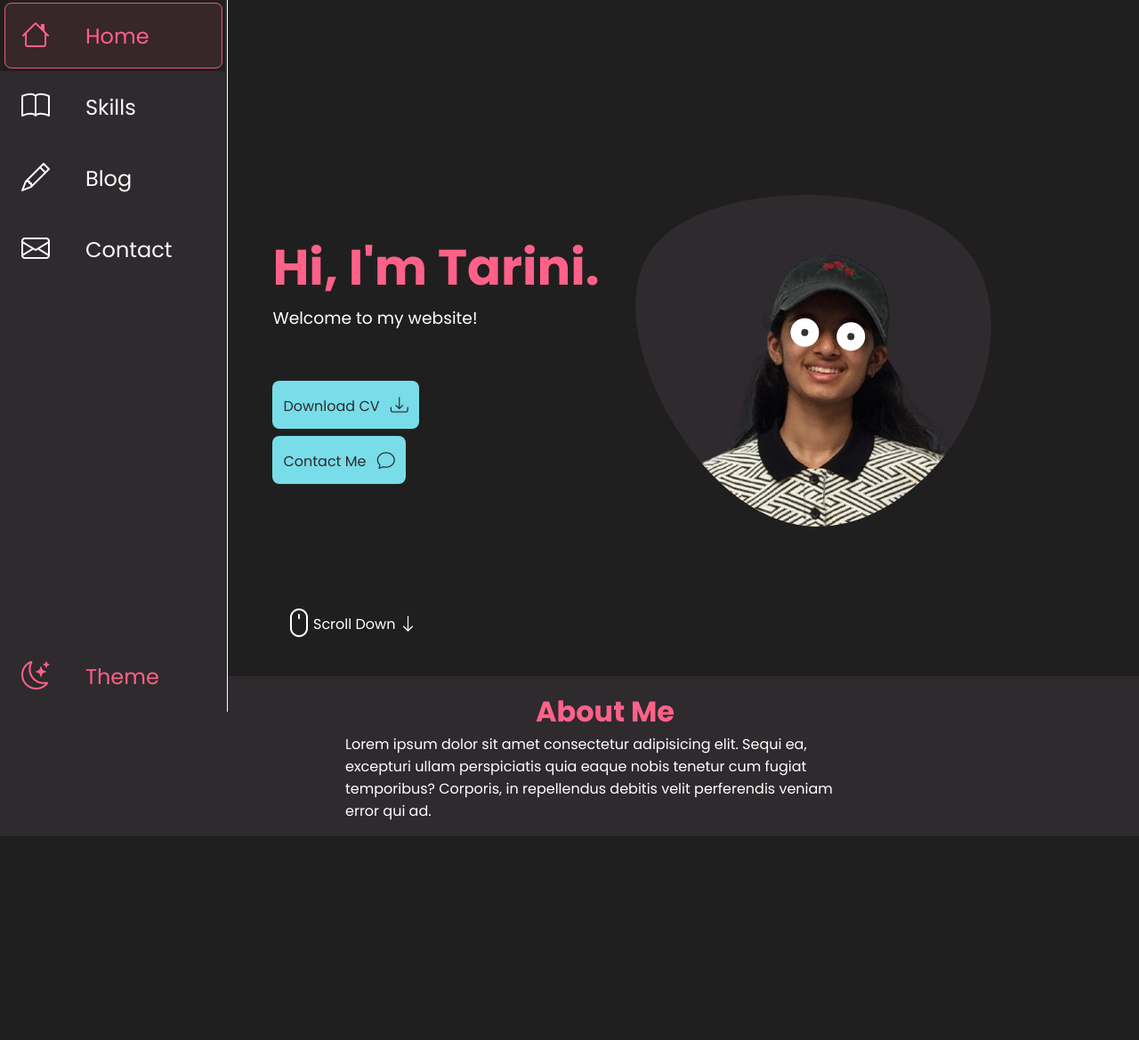
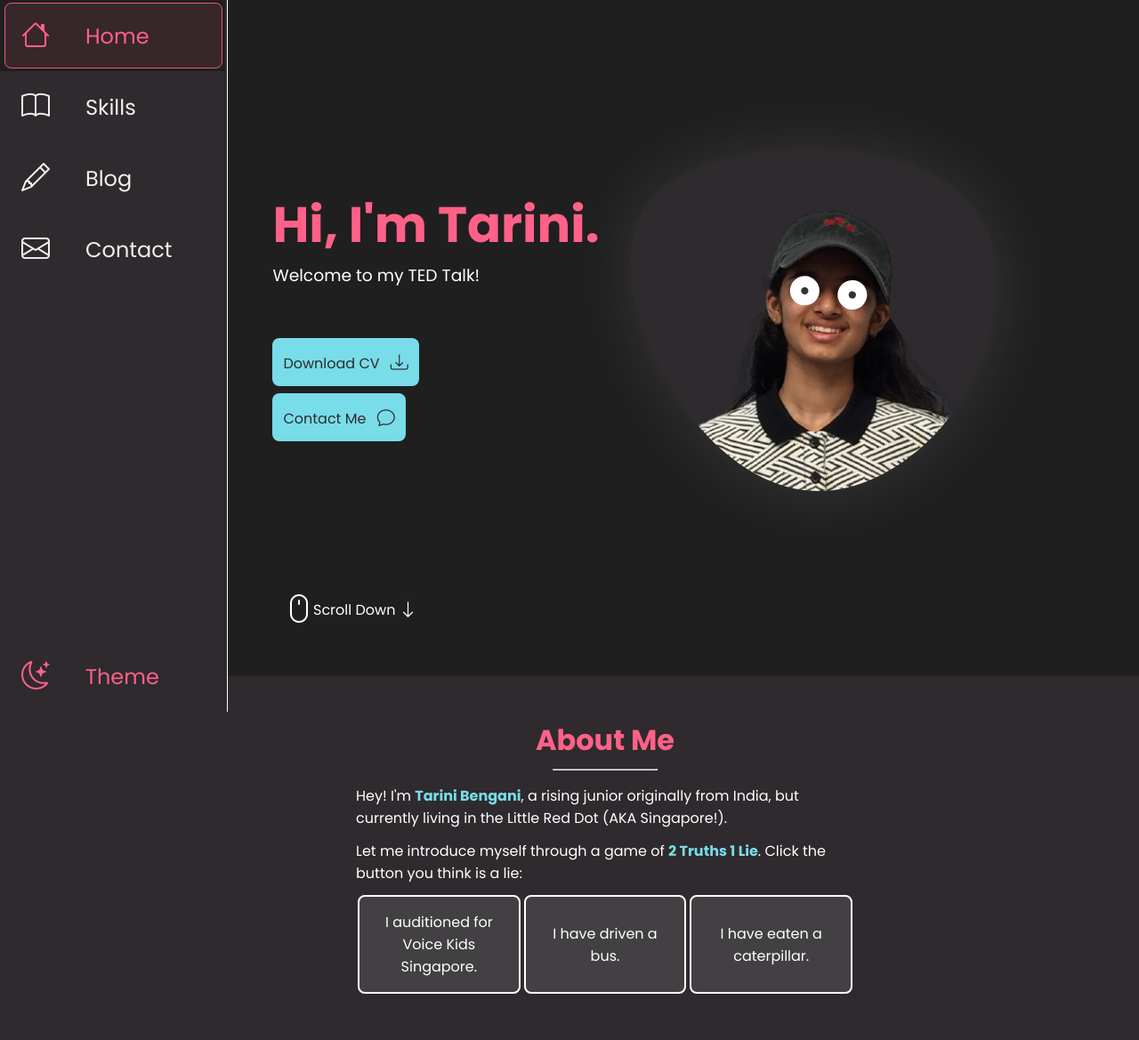
Before and after one commit to Meme-Account/dd-portfolio, a Flask app: page / in a window 1280 px wide. Shown: the whole page at 89% size. Before the commit the page ends 940 px from the top, so only its background shows below. Run offline with Flask 2, Linux system fonts and the light colour scheme.

Commit message:
working on about me

```diff
--- a/app/static/main.js
+++ b/app/static/main.js
@@ -66,19 +66,14 @@ document.onmousemove = function(){
 
 var balls = document.getElementsByClassName("ball");
 
-//event.clientX FOR GET THE HORIZONTAL COORDINATE OF THE MOUSE
-//event.clientY FOR GET THE VERTICAL COORDINATE OF THE MOUSE
-//window.innerWidth FOR GET THE BROWSER WIDTH
-//window.innerHeight FOR GET THE BROWSER HEIGHT
-
 var eyeball = document.querySelectorAll('.ball')
 window.addEventListener('mousemove', function(e) {
   var screenSizeX = this.innerWidth
   var screenSizeY = this.innerHeight
   var cursorX = e.pageX;
   var cursorY = e.pageY;
-  var percentX = (cursorX/screenSizeX) * 100
-  var percentY = (cursorY/screenSizeY) * 100
+  var percentX = Math.min((cursorX/screenSizeX) * 100, 86)
+  var percentY = Math.min((cursorY/screenSizeY) * 100, 86)
 
   eyeball.forEach(function(eyeball) {
     eyeball.style.top = percentY + '%';
@@ -86,3 +81,20 @@ window.addEventListener('mousemove', function(e) {
 
   })
 })
+
+const homeQuiz1 = document.getElementById('homeQuiz1')
+const homeQuiz2 = document.getElementById('homeQuiz2')
+const homeQuiz3 = document.getElementById('homeQuiz3')
+const homeQuizAnswer = document.getElementById('homeQuizAnswer')
+
+homeQuiz1.addEventListener("click", ()=> {
+  homeQuizAnswer.style.display = 'block'
+});
+
+homeQuiz2.addEventListener("click", ()=> {
+  homeQuizAnswer.style.display = 'block'
+});
+
+homeQuiz3.addEventListener("click", ()=> {
+  homeQuizAnswer.style.display = 'block'
+});
--- a/app/static/style.css
+++ b/app/static/style.css
@@ -34,15 +34,17 @@
 .light {
   --light-primary: #2e2a2e;
   --dark-primary: #ffffff;
-  --dark-secondary: #fafafa;
+  --dark-secondary: #f7f7f7;
   --light-secondary: #201f1f;
+  --transparent: rgba(0, 0, 0, 0.1);
 }
 
 .dark {
   --light-primary: #ffffff;
   --dark-primary: #2e2a2e;
   --dark-secondary: #201f1f;
-  --light-secondary: #fafafa;
+  --light-secondary: #f0f0f0;
+  --transparent: rgba(255, 255, 255, 0.1);
 }
 
 body {
@@ -58,26 +60,45 @@ main {
 }
 
 section {
-  padding: 1rem;
+  padding: 2.5rem;
+  padding-top: 3rem;
   display: flex;
   flex-direction: column;
   align-items: center;
 }
 
-.section-paragraph {
+.section-paragraph,
+.home-quiz button {
   font-size: 1rem;
+  margin-bottom: 0.75rem;
 }
 
 .section-title {
   font-size: 2rem;
   text-align: center;
   color: var(--primary-color);
+  justify-content: center;
+  align-items: center;
+  flex-direction: column;
+  display: flex;
 }
 
 .section-subtitle {
   font-size: 1.5rem;
   text-align: center;
   color: var(--secondary-color);
+}
+
+.section-title-hr {
+  margin-bottom: 1rem;
+  margin-top: 0.5rem;
+  width: 75%;
+  text-align: center;
+}
+
+strong.section-highlight {
+  color: var(--secondary-color);
+  font-weight: 700;
 }
 
 button,
@@ -235,8 +262,8 @@ section.error-page p {
 .home-blob {
   width: 270px;
   fill: var(--dark-primary);
-  -webkit-filter: drop-shadow(0 0.75rem 0.75rem var(--light-primary));
-  filter: drop-shadow(0 0.15rem 1.2rem var(--dark-secondary));
+  -webkit-filter: drop-shadow(0 0.75rem 0.75rem var(--dark-primary));
+  filter: drop-shadow(0 0.15rem 2rem var(--transparent));
 }
 
 .home-blob-img {
@@ -304,9 +332,58 @@ section.error-page p {
   font-size: 1.25rem;
 }
 
+.home-social-icon .home-social-tooltip {
+  visibility: hidden;
+  font-size: 0.75rem;
+  background-color: var(--light-primary);
+  color: var(--dark-primary);
+  text-align: center;
+  padding: 0.5rem 0.75rem;
+  border-radius: 6px;
+
+  position: absolute;
+  top: -3px;
+  left: 145%;
+}
+
+.home-social-icon .home-social-tooltip::after {
+  content: " ";
+  position: absolute;
+  top: 50%;
+  right: 100%;
+  margin-top: -5px;
+  border-width: 5px;
+  border-style: solid;
+  border-color: transparent var(--light-primary) transparent transparent;
+}
+
+.home-quiz {
+  display: flex;
+  margin: 0 0.5rem;
+}
+
+.home-quiz-option {
+  background-color: var(--transparent);
+  width: calc(100% / 3);
+  border-radius: 0.5rem;
+  border: 2px solid var(--light-primary);
+  padding: 1rem;
+  margin: 0 0.125rem;
+  transition: 0.3s;
+}
+
+.home-quiz-option:hover {
+  transform: scale(1.03);
+}
+
+.home-quiz-answer {
+  display: none;
+}
+
 /* LARGE SCREENS */
 @media screen and (min-width: 900px) {
-  .section-paragraph {
+  .section-paragraph,
+  .home-quiz {
     width: 50%;
   }
 
@@ -418,26 +507,35 @@ section.error-page p {
   }
 
   .home-banner-content {
-    padding-top: 5.5rem;
     column-gap: 2rem;
   }
   .home-banner-scroll {
     display: block;
+    transform: translateY(1rem);
   }
   .home-banner-scroll-button {
     margin-left: 3rem;
   }
   .home-social {
-    transform: translateX(-3rem);
+    transform: translateX(-2rem);
+    transition: 0.3s;
+  }
+  .home-social-icon:hover {
+    transform: scale(1.2);
   }
   .home-quick-links {
     transform: translateY(1.5rem);
+  }
+
+  .home-social-icon:hover .home-social-tooltip {
+    visibility: visible;
   }
 }
 
 /* MEDIUM SCREENS */
 @media screen and (max-width: 900px) {
-  .section-paragraph {
+  .section-paragraph,
+  .home-quiz {
     width: 100%;
   }
 
--- a/app/templates/header.html
+++ b/app/templates/header.html
@@ -7,3 +7,9 @@
   href="https://cdn.jsdelivr.net/npm/bootstrap-icons@1.5.0/font/bootstrap-icons.css"
 />
 <script defer src="../static/main.js"></script>
+<link
+  rel="shortcut icon"
+  href="../static/imgs/favicon.ico"
+  type="image/x-icon"
+/>
+<link rel="icon" href="../static/imgs/favicon.ico" type="image/x-icon" />
--- a/app/templates/index.html
+++ b/app/templates/index.html
@@ -3,14 +3,14 @@
 <section class="home-banner">
   <div class="home-banner-content">
     <div class="home-social">
-      <a href="www.linkedin.com" target="_blank" class="home-social-icon">
-        <i class="bi bi-linkedin"></i>
+      <a href="https://www.linkedin.com/in/tarini-bengani-7967611a9/" target="_blank" class="home-social-icon">
+        <i class="bi bi-linkedin"></i><span class="home-social-tooltip">Linkedin</span>
       </a>
-      <a href="www.instagram.com" target="_blank" class="home-social-icon">
-        <i class="bi bi-instagram"></i>
+      <a href="https://www.instagram.com/tarinibengani/" target="_blank" class="home-social-icon">
+        <i class="bi bi-instagram"></i><span class="home-social-tooltip">Instagram</span>
       </a>
-      <a href="www.discord.com" target="_blank" class="home-social-icon">
-        <i class="bi bi-discord"></i>
+      <a href="https://www.youtube.com/channel/UCnOBXpjJrLxS8v9GishNKnw" target="_blank" class="home-social-icon">
+        <i class="bi bi-youtube"></i><span class="home-social-tooltip">Youtube</span>
       </a>
     </div>
 
@@ -53,10 +53,10 @@
 
     <div class="home-banner-data">
       <h1 class="home-title">Hi, I'm <strong>Tarini</strong>.</h1>
-      <h3 class="home-subtitle">Welcome to my website!</h3>
+      <h3 class="home-subtitle">Welcome to my TED Talk!</h3>
       <ul class="home-quick-links">
         <li class="home-quick-link">
-          <a href="" class="button"
+          <a href="../static/imgs/Tarini-CV.pdf" download class="button"
             >Download CV <i class="button-icon bi bi-download"></i
           ></a>
         </li>
@@ -78,12 +78,19 @@
 </section>
 
 <section class="home-about">
-  <h1 class="section-title" id="about-me">About Me</h1>
+  <h1 class="section-title" id="about-me">About Me <hr class="section-title-hr"></h1>
   <p class="section-paragraph">
-    Lorem ipsum dolor sit amet consectetur adipisicing elit. Sequi ea, excepturi
-    ullam perspiciatis quia eaque nobis tenetur cum fugiat temporibus? Corporis,
-    in repellendus debitis velit perferendis veniam error qui ad.
+    Hey! I'm <strong class="section-highlight">Tarini Bengani</strong>, a rising junior originally from India, but currently living in the Little Red Dot (AKA Singapore!).
   </p>
+  <p class="section-paragraph">
+    Let me introduce myself through a game of <strong class="section-highlight">2 Truths 1 Lie</strong>. Click the button you think is a lie:
+  </p>
+  <div class="home-quiz">
+      <button id="homeQuiz1" class="home-quiz-option">I auditioned for Voice Kids Singapore. </button>
+      <button id="homeQuiz2" class="home-quiz-option">I have driven a bus. </button>
+      <button id="homeQuiz3" class="home-quiz-option">I have eaten a caterpillar. </button>
+  </div>
+  <p id="homeQuizAnswer" class="section-paragraph home-quiz-answer">Why are you looking here >:(</p>
 </section>
 
 {% endblock main %}
```
Also changed, not shown: other parts of app/static/style.css (+32 -0 lines), app/__init__.py (+7 -1 lines), app/static/imgs/favicon.ico (added), 1 other file.
